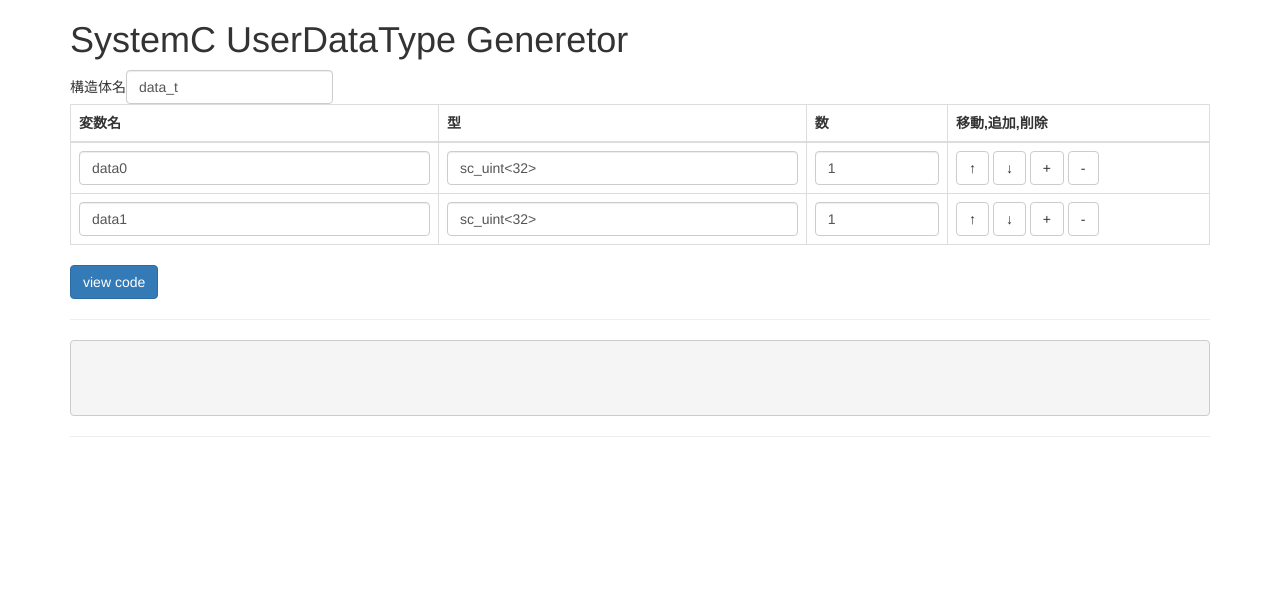
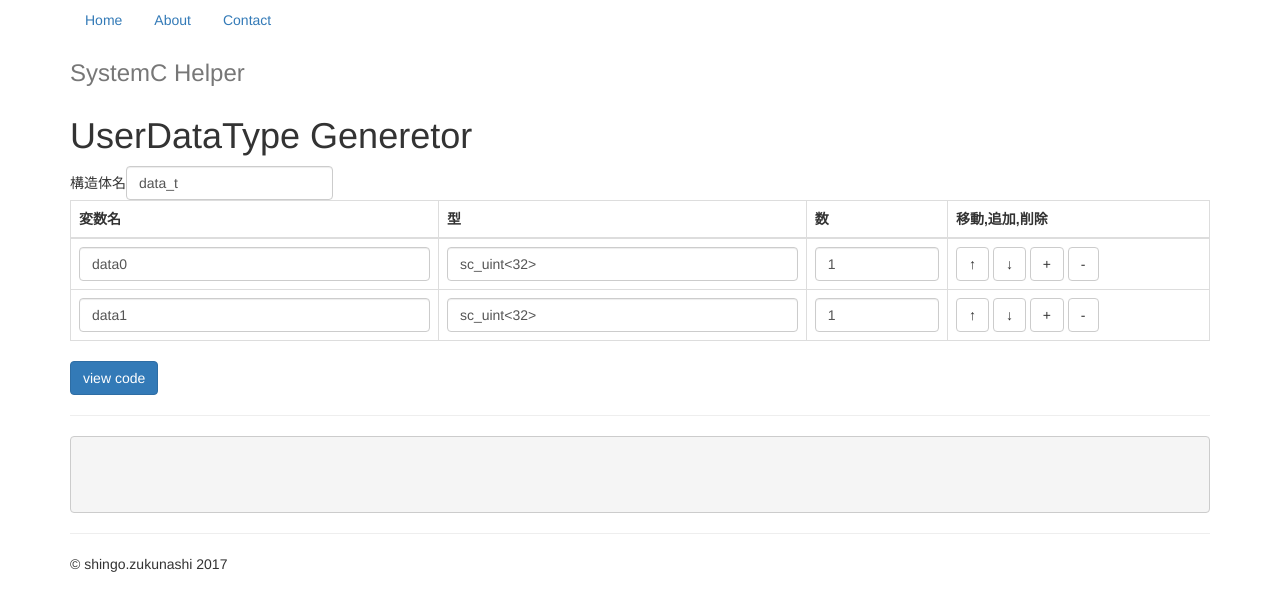
Before and after one commit to zuk74/systemc_helper, a plain HTML site: page gen_usertype.html in a window 1280 px wide. Drawn offline with nearby package versions, Linux system fonts and the light colour scheme.

Commit message:
update top page

```diff
--- a/gen_usertype.html
+++ b/gen_usertype.html
@@ -20,9 +20,26 @@
 <body>
 
   <div class="container">
+    <div class="header clearfix">
+      <nav>
+        <ul class="nav nav-pills float-right">
+          <li class="nav-item">
+            <a class="nav-link active" href="index.html">Home <span class="sr-only">(current)</span></a>
+          </li>
+          <li class="nav-item">
+            <a class="nav-link" href="#">About</a>
+          </li>
+          <li class="nav-item">
+            <a class="nav-link" href="#">Contact</a>
+          </li>
+        </ul>
+      </nav>
+      <h3 class="text-muted">SystemC Helper</h3>
+    </div>
+
     <div class="starter-template">
 
-	<h1>SystemC UserDataType Generetor</h1>
+      <h1>UserDataType Generetor</h1>
 
       <div>
       <table>
@@ -61,6 +78,13 @@
       </div>
 
       <hr/>
+
+      <footer class="footer">
+        <p>&copy; shingo.zukunashi 2017</p>
+      </footer>
+
+    </div>
+  </div> <!-- /container -->
 
   <script>
 $(document).ready(function () {
```
Also changed, not shown: index.html (+47 -10 lines). Lines whose indentation alone changed are shown as unchanged.
